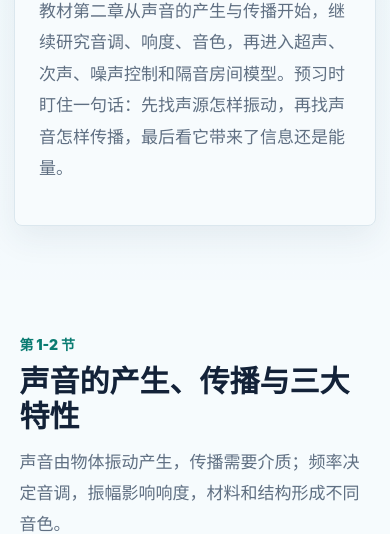
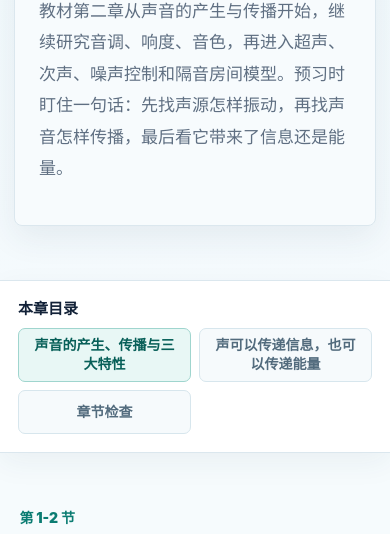
Before and after one commit to Lian-Crasher/GithubPage-2, a plain HTML site: page chapters/chapter2-sound.html in a window 390 px wide. Shown: the part 538-1072 px from the top of the page. Drawn offline with Linux system fonts and the light colour scheme.

Commit message:
Add chapter navigation for long pages

```diff
--- a/chapters/chapter2-sound.html
+++ b/chapters/chapter2-sound.html
@@ -6,7 +6,7 @@
     <meta name="description" content="八年级物理声现象预习：理解声音的产生与传播、音调响度音色、声的利用和噪声控制。" />
     <title>第二章 声现象 - 八年级物理预习站</title>
     <link rel="icon" href="../assets/favicon.svg" type="image/svg+xml" />
-    <link rel="stylesheet" href="../styles/main.css?v=18" />
+    <link rel="stylesheet" href="../styles/main.css?v=19" />
   </head>
   <body data-page="sound">
     <header class="topbar">
@@ -232,7 +232,7 @@
       <p>八年级物理上册预习站 · 内容依据人教版八年级物理上册章节结构整理</p>
     </footer>
 
-    <script src="../scripts/common.js?v=8"></script>
+    <script src="../scripts/common.js?v=10"></script>
     <script src="../scripts/quiz.js?v=2"></script>
     <script src="../scripts/chapter2-sound.js?v=3"></script>
   </body>
--- a/scripts/common.js
+++ b/scripts/common.js
@@ -22,6 +22,96 @@ function revealActiveChapterLink() {
 }
 
 requestAnimationFrame(revealActiveChapterLink);
+
+function getChapterTocLabel(section, heading) {
+  if (section.classList.contains("half-check")) return "前三章闯关";
+  if (section.classList.contains("check-band")) return "章节检查";
+
+  const title = heading.textContent.trim();
+  return title.includes("：") ? title.split("：")[0] : title;
+}
+
+function setupChapterToc() {
+  const showcase = document.querySelector("main > .chapter-showcase");
+  if (!showcase || document.querySelector("#chapter-toc")) return;
+
+  const sections = [...document.querySelectorAll("main > section[id]")]
+    .filter((section) => !section.classList.contains("chapter-showcase"))
+    .map((section) => ({ section, heading: section.querySelector("h2") }))
+    .filter(({ heading }) => heading);
+  if (!sections.length) return;
+
+  const toc = document.createElement("nav");
+  toc.id = "chapter-toc";
+  toc.className = "chapter-toc";
+  toc.setAttribute("aria-label", "本章目录");
+
+  const inner = document.createElement("div");
+  inner.className = "chapter-toc-inner";
+
+  const title = document.createElement("strong");
+  title.className = "chapter-toc-title";
+  title.textContent = "本章目录";
+  inner.appendChild(title);
+
+  const links = document.createElement("div");
+  links.className = "chapter-toc-links";
+
+  const tocLinks = sections.map(({ section, heading }, index) => {
+    const link = document.createElement("a");
+    link.className = "chapter-toc-link";
+    link.href = `#${section.id}`;
+    link.textContent = getChapterTocLabel(section, heading);
+    link.dataset.tocTarget = section.id;
+    if (index === 0) link.setAttribute("aria-current", "location");
+    links.appendChild(link);
+    return link;
+  });
+
+  inner.appendChild(links);
+  toc.appendChild(inner);
+  showcase.insertAdjacentElement("afterend", toc);
+
+  const returnLink = document.createElement("a");
+  returnLink.className = "chapter-toc-return";
+  returnLink.href = "#chapter-toc";
+  returnLink.setAttribute("aria-label", "返回本章目录");
+  returnLink.title = "返回本章目录";
+  returnLink.textContent = "↑";
+  document.body.appendChild(returnLink);
+
+  let scrollFrame = null;
+  function updateChapterToc() {
+    scrollFrame = null;
+    const marker = window.scrollY + Math.max(150, window.innerHeight * 0.22);
+    let activeIndex = 0;
+
+    sections.forEach(({ section }, index) => {
+      if (section.offsetTop <= marker) activeIndex = index;
+    });
+
+    tocLinks.forEach((link, index) => {
+      link.classList.toggle("is-current", index === activeIndex);
+      if (index === activeIndex) {
+        link.setAttribute("aria-current", "location");
+      } else {
+        link.removeAttribute("aria-current");
+      }
+    });
+
+    const tocBottom = toc.offsetTop + toc.offsetHeight;
+    returnLink.classList.toggle("is-visible", window.scrollY > tocBottom + 240);
+  }
+
+  window.addEventListener("scroll", () => {
+    if (scrollFrame !== null) return;
+    scrollFrame = requestAnimationFrame(updateChapterToc);
+  }, { passive: true });
+  window.addEventListener("resize", updateChapterToc);
+  updateChapterToc();
+}
+
+setupChapterToc();
 
 const pressedStateButtons = document.querySelectorAll([
   "button[data-reference]",
--- a/styles/main.css
+++ b/styles/main.css
@@ -1672,6 +1672,107 @@ th {
   line-height: 1.85;
 }
 
+.chapter-toc {
+  position: relative;
+  z-index: 2;
+  padding: 0 clamp(18px, 5vw, 70px);
+  background: rgba(255, 255, 255, 0.96);
+  border-top: 1px solid var(--line);
+  border-bottom: 1px solid var(--line);
+  box-shadow: 0 10px 28px rgba(35, 65, 90, 0.06);
+  scroll-margin-top: 76px;
+}
+
+.chapter-toc-inner {
+  display: grid;
+  grid-template-columns: auto minmax(0, 1fr);
+  align-items: center;
+  gap: 22px;
+  width: min(1180px, 100%);
+  margin: 0 auto;
+  padding: 18px 0;
+}
+
+.chapter-toc-title {
+  color: var(--ink);
+  font-size: 15px;
+  white-space: nowrap;
+}
+
+.chapter-toc-links {
+  display: flex;
+  flex-wrap: wrap;
+  gap: 8px;
+}
+
+.chapter-toc-link {
+  display: inline-flex;
+  align-items: center;
+  min-height: 38px;
+  padding: 7px 11px;
+  color: #526b7d;
+  font-size: 14px;
+  font-weight: 800;
+  line-height: 1.35;
+  text-decoration: none;
+  background: #f6fafc;
+  border: 1px solid #d7e6ed;
+  border-radius: 7px;
+}
+
+.chapter-toc-link:hover,
+.chapter-toc-link:focus-visible,
+.chapter-toc-link.is-current {
+  color: #075f58;
+  background: #e8f7f5;
+  border-color: #9fd5ce;
+}
+
+.chapter-toc-link:focus-visible,
+.chapter-toc-return:focus-visible {
+  outline: 3px solid rgba(26, 166, 183, 0.35);
+  outline-offset: 2px;
+}
+
+.chapter-toc-return {
+  position: fixed;
+  right: clamp(16px, 3vw, 34px);
+  bottom: 22px;
+  z-index: 18;
+  display: grid;
+  place-items: center;
+  width: 46px;
+  height: 46px;
+  color: #fff;
+  font-size: 25px;
+  font-weight: 900;
+  line-height: 1;
+  text-decoration: none;
+  background: var(--teal);
+  border: 1px solid rgba(255, 255, 255, 0.72);
+  border-radius: 50%;
+  box-shadow: 0 10px 28px rgba(19, 34, 56, 0.24);
+  opacity: 0;
+  pointer-events: none;
+  transform: translateY(10px);
+  transition: opacity 160ms ease, transform 160ms ease, background 160ms ease;
+}
+
+.chapter-toc-return:hover,
+.chapter-toc-return:focus-visible {
+  background: #075f58;
+}
+
+.chapter-toc-return.is-visible {
+  opacity: 1;
+  pointer-events: auto;
+  transform: translateY(0);
+}
+
+main > section[id]:not(.chapter-showcase) {
+  scroll-margin-top: 78px;
+}
+
 .motion-showcase,
 .sound-showcase,
 .states-showcase,
@@ -3255,6 +3356,32 @@ th {
 
   .chapter-nav {
     width: 100%;
+  }
+
+  .chapter-toc {
+    padding-inline: 18px;
+    scroll-margin-top: 112px;
+  }
+
+  .chapter-toc-inner {
+    grid-template-columns: 1fr;
+    gap: 10px;
+    padding: 16px 0 18px;
+  }
+
+  .chapter-toc-links {
+    display: grid;
+    grid-template-columns: repeat(2, minmax(0, 1fr));
+  }
+
+  .chapter-toc-link {
+    justify-content: center;
+    min-height: 44px;
+    text-align: center;
+  }
+
+  main > section[id]:not(.chapter-showcase) {
+    scroll-margin-top: 118px;
   }
 
   .hero {
```
Also changed, not shown: chapters/chapter1-motion.html (+2 -2 lines), chapters/chapter3-states.html (+2 -2 lines), chapters/chapter4-light.html (+2 -2 lines), chapters/chapter5-lenses.html (+2 -2 lines), chapters/chapter6-density.html (+2 -2 lines), chapters/final-check.html (+2 -2 lines), index.html (+2 -2 lines).
